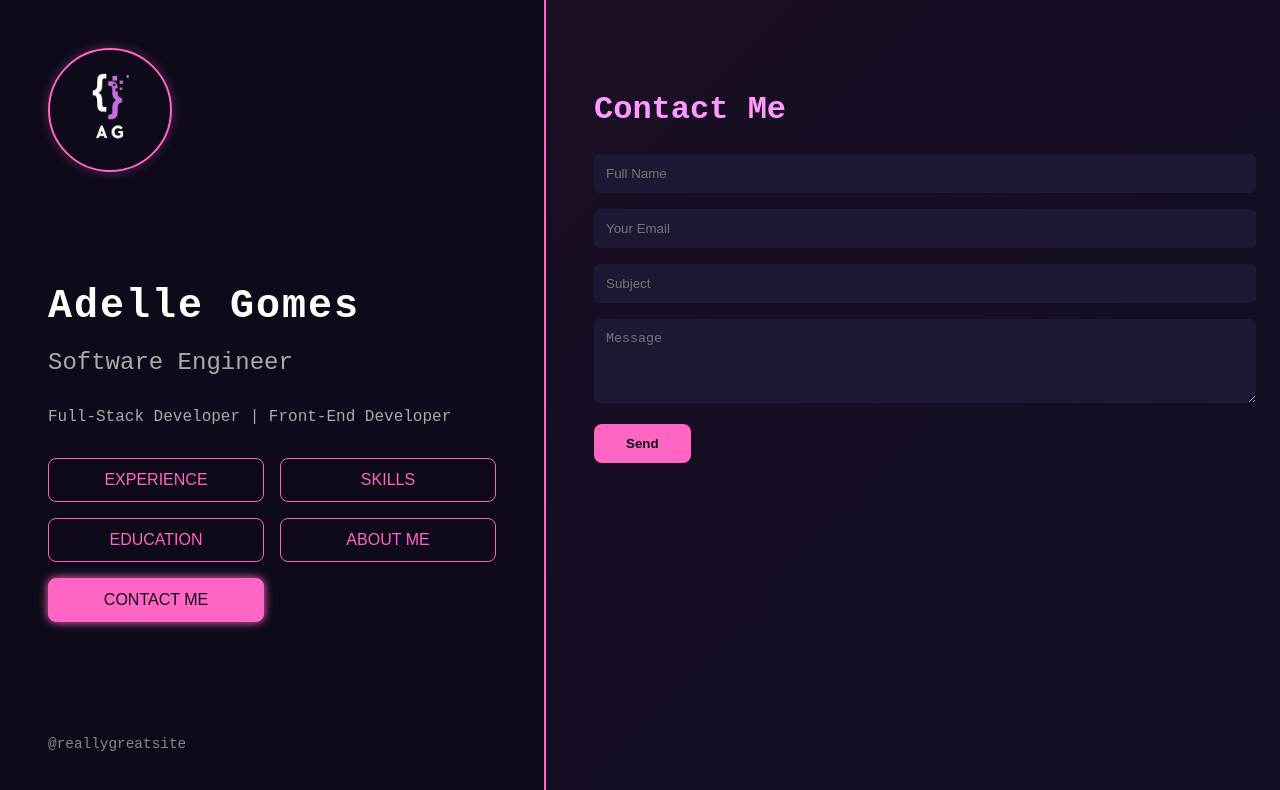
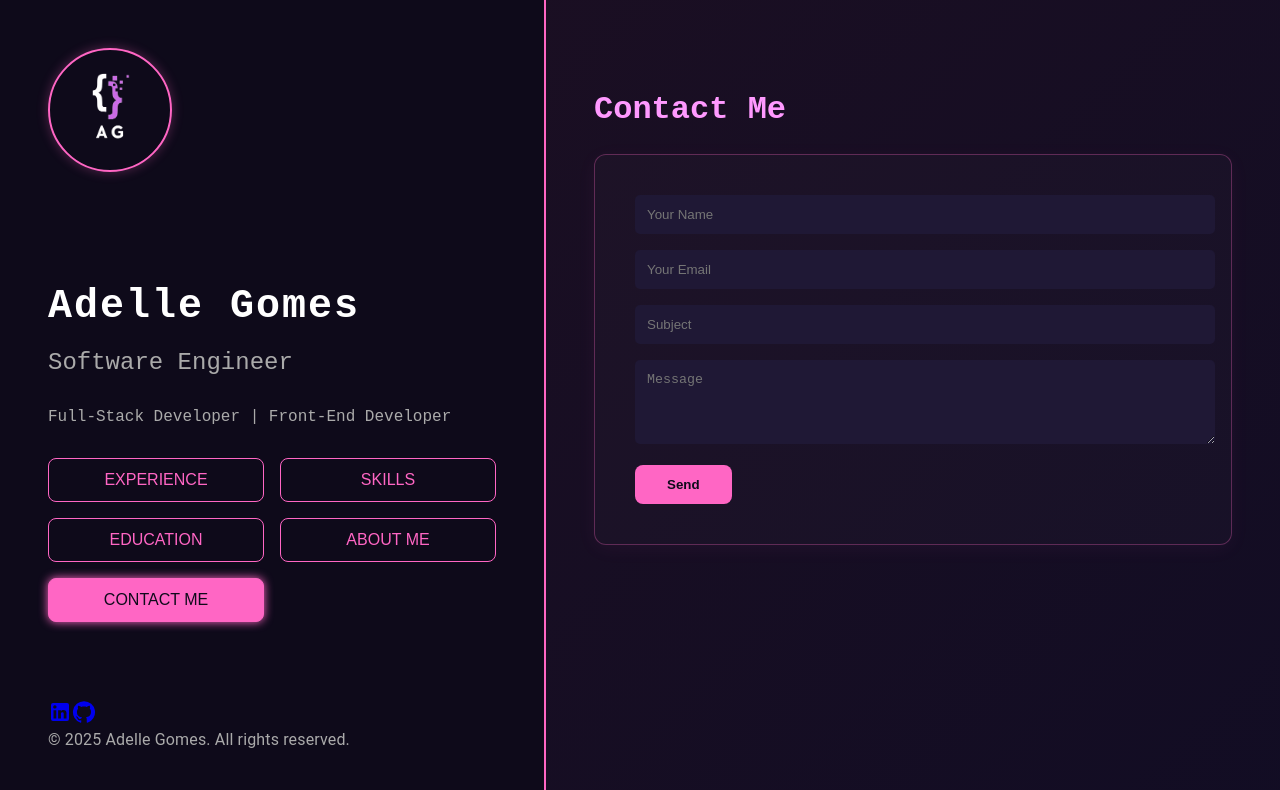
Before and after one commit to AdelleAnik/resume-adelle, a React (Create React App) app: page / in a window 1280 px wide. Both pictures are taken after a click on the button "CONTACT ME". Shown: the top 790 px of the page. Built offline with nearby package versions, Linux system fonts and the light colour scheme.

Commit message:
added box and socials

```diff
--- /dev/null
+++ b/src/Pages/contactMe.css
@@ -0,0 +1,9 @@
+.contactme-card {
+    background: rgba(255, 255, 255, 0.02);
+    border: 1px solid rgba(255, 102, 196, 0.3);
+    border-radius: 12px;
+    padding: 2.5rem;
+    margin-bottom: 2rem;
+    box-shadow: 0 4px 20px rgba(255, 102, 196, 0.05);
+    transition: transform 0.3s ease, box-shadow 0.3s ease;
+  }
--- a/src/Pages/contactMe.jsx
+++ b/src/Pages/contactMe.jsx
@@ -1,6 +1,7 @@
 // components/Contact.jsx
 import React, { useState } from 'react';
 import emailjs from 'emailjs-com';
+import './contactMe.css';
 
 const Contact = () => {
   const [formData, setFormData] = useState({
@@ -33,14 +34,16 @@ const Contact = () => {
   return (
     <div className="content">
       <h2>Contact Me</h2>
+      <div className="contactme-card">
         <form onSubmit={handleSubmit} className="contact-form">
-        <input type="text" name="name" placeholder="Full Name" required onChange={handleChange} />
+          <input type="text" name="name" placeholder="Your Name" required onChange={handleChange} />
           <input type="email" name="email" placeholder="Your Email" required onChange={handleChange} />
           <input type="text" name="subject" placeholder="Subject" required onChange={handleChange} />
           <textarea name="message" placeholder="Message" rows="4" required onChange={handleChange} />
           <button type="submit">Send</button>
         </form>
       </div>
+    </div>
   );
 };
 
--- a/src/Pages/home.css
+++ b/src/Pages/home.css
@@ -55,6 +55,15 @@
   color: #aaa;
   font-weight: 300;
   font-size: 1rem;
+  margin-bottom: 2rem;
+  animation: fadeIn 2s ease forwards;
+  opacity: 0;
+}
+
+.subtitle3 {
+  color: #aaa;
+  font-weight: 300;
+  font-size: 0.5rem;
   margin-bottom: 2rem;
   animation: fadeIn 2s ease forwards;
   opacity: 0;
--- a/src/Pages/home.jsx
+++ b/src/Pages/home.jsx
@@ -1,7 +1,10 @@
 // components/Home.jsx
 import React, { useEffect, useState } from 'react';
 import './home.css';
+import LinkedInIcon from '@mui/icons-material/LinkedIn';
+import GitHubIcon from '@mui/icons-material/GitHub';
 import logo from '../Images/Adelle_Gomes-white-removebg-preview1.png';
+import { Typography } from '@mui/material';
 
 const Home = ({ setActiveSection }) => {
   const [typingDone, setTypingDone] = useState(false);
@@ -61,7 +64,29 @@ const Home = ({ setActiveSection }) => {
           </button>
         </div>
       </div>
-      <div className="social">@reallygreatsite</div>
+      <div className="social">
+        <div className="social-icons">
+          <a
+            href="https://www.linkedin.com/in/adelle-anik-araujo-gomes/"
+            target="_blank"
+            rel="noopener noreferrer"
+            aria-label="LinkedIn"
+          >
+            <LinkedInIcon className="icon" />
+          </a>
+          <a
+            href="https://github.com/AdelleAnik"
+            target="_blank"
+            rel="noopener noreferrer"
+            aria-label="GitHub"
+          >
+            <GitHubIcon className="icon" />
+          </a>
+          <Typography className="subtitle3">
+            © 2025 Adelle Gomes. All rights reserved.
+          </Typography>
+        </div>
+      </div>
     </div>
   );
 };
```
Lines whose indentation alone changed are shown as unchanged.
